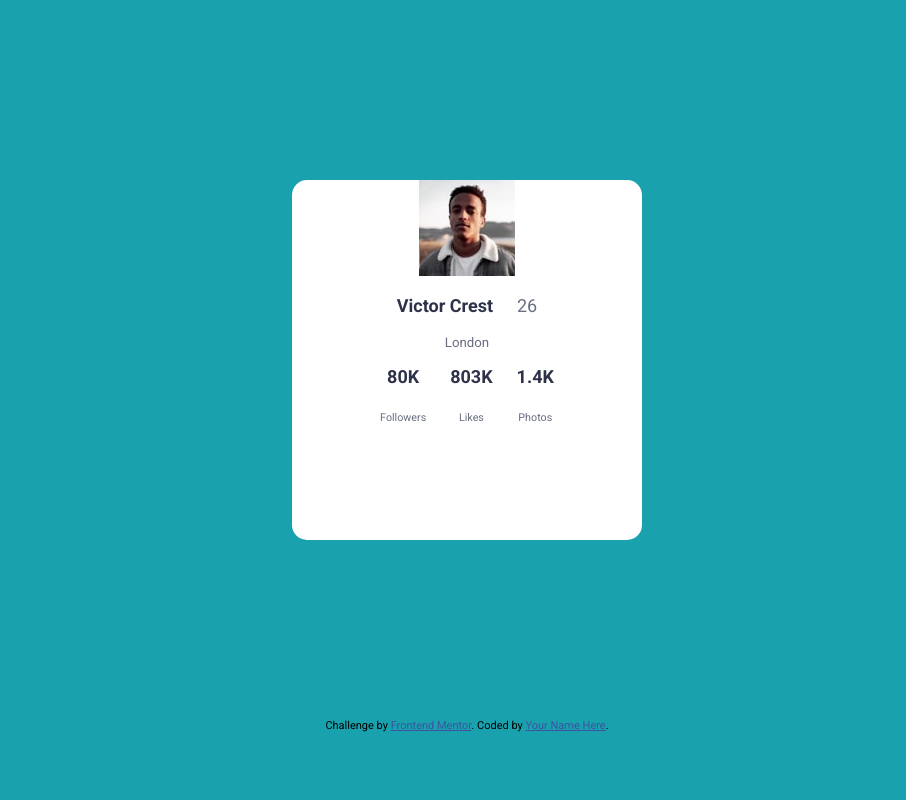
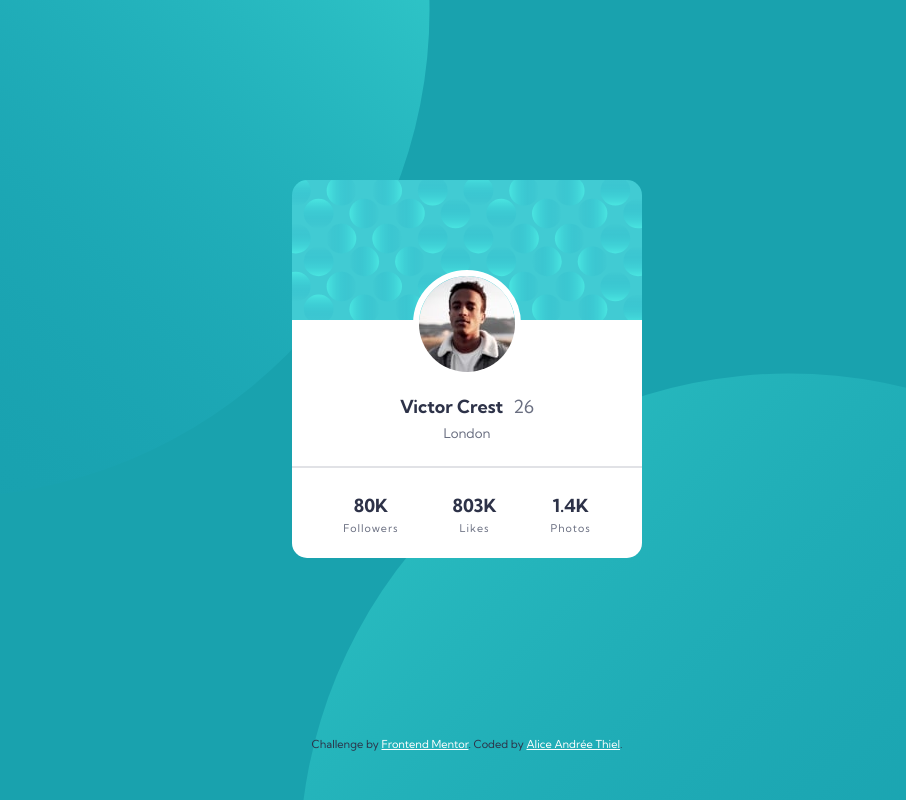
Before and after one commit to AliceAndree/profile-card-component, a plain HTML site: page index.html in a window 1280 px wide. Shown: the top 800 px of the page, without its empty margins (253-1159 px from the left). Drawn offline with Linux system fonts and the light colour scheme.

Commit message:
Desktop background + Mobile version

```diff
--- a/index.html
+++ b/index.html
@@ -12,8 +12,8 @@
 
   <!-- Feel free to remove these styles or customise in your own stylesheet 👍 -->
   <style>
-    .attribution { font-size: 11px; text-align: center; }
-    .attribution a { color: hsl(228, 45%, 44%); }
+    .attribution { font-size: 11px; text-align: center; color: hsl(229, 23%, 23%);}
+    .attribution a { color: hsl(0, 0%, 100%); }
   </style>
 </head>
 <body>
@@ -30,20 +30,22 @@
           <h3 class="age">26</h3>
         </li>
       </ul>
-      <br>
+
       <h5 class="hometown">London</h5>
     </div>
 
+    <hr class="horizontal-line">
+
     <ul class="inline">
-      <li>
+      <li class="statistic">
         <h3 class="amount">80K</h3>
         <h6 class="tag">Followers</h6>
       </li>
-      <li>
+      <li class="statistic">
         <h3 class="amount">803K</h3>
         <h6 class="tag">Likes</h6>
       </li>
-      <li>
+      <li class="statistic">
         <h3 class="amount">1.4K</h3>
         <h6 class="tag">Photos</h6>
       </li>
@@ -51,7 +53,7 @@
   </div>
   <div class="attribution">
     Challenge by <a href="https://www.frontendmentor.io?ref=challenge" target="_blank">Frontend Mentor</a>.
-    Coded by <a href="#">Your Name Here</a>.
+    Coded by <a href="#">Alice Andrée Thiel</a>.
   </div>
 </body>
 </html>
--- a/style.css
+++ b/style.css
@@ -1,14 +1,18 @@
-@import url('https://fonts.googleapis.com/css2?family=Roboto:wght@400;700&display=swap');
+@import url('https://fonts.googleapis.com/css2?family=Kumbh+Sans:wght@400;700&display=swap');
 
 body {
     width: 1440px;
-    font-family: 'Roboto', sans-serif;
+    font-family: 'Kumbh Sans', sans-serif;
     background-color: hsl(185, 75%, 39%);
+    background-image: url(./images/bg-pattern-top.svg), url(./images/bg-pattern-bottom.svg);
+    background-position: left -295px top -480px, right -250px bottom -600px;
+    background-repeat: no-repeat;
+
 }
 
 .container {
     width: 350px;
-    height: 360px;
+    height: 378px;
     margin: 180px auto ;
     background-color: white;
     text-align: center;
@@ -25,7 +29,7 @@ h3 {
 h5 {
     font-weight: 400;
     color: hsl(227, 10%, 46%);
-    margin: 0;
+    margin: 8px 0 25px;
 }
 
 h6 {
@@ -41,10 +45,55 @@ h6 {
 .inline li {
     display: inline-block;
     text-align: center;
-    padding: 0 10px;
+    padding: 0 3px;
+}
+
+.statistic {
+    margin: 12px 22px 0;
+}
+
+.tag {
+    margin: 5px 0;
+    letter-spacing: 1px;
+}
+
+.container {
+    background-image: url(./images/bg-pattern-card.svg);
+    background-repeat: no-repeat;}
+
+.avatar {
+    margin-top: 90px;
+    border-radius: 180px;
+    border: 6px solid white;
 }
 
 .age {
     font-weight: 400;
     color: hsl(227, 10%, 46%);
 }
+
+hr {
+    border-width: 2px 0 0 0;
+    border-style: solid;
+    border-color: hsl(227, 10%, 46%);
+    opacity: 0.2;
+}
+
+@media (max-width: 376px) {
+    body {
+        width: 375px;
+        background-position: left -720px top -630px, right -780px bottom -580px;
+
+    }
+
+    .container {
+        width: 320px;
+        height: 373px;
+        margin-top: 150px;
+        margin-bottom: 130px;
+    }
+
+    .statistic {
+        margin: 12px 18px 0;
+    }
+}
```
Also changed, not shown: 1 other file.
